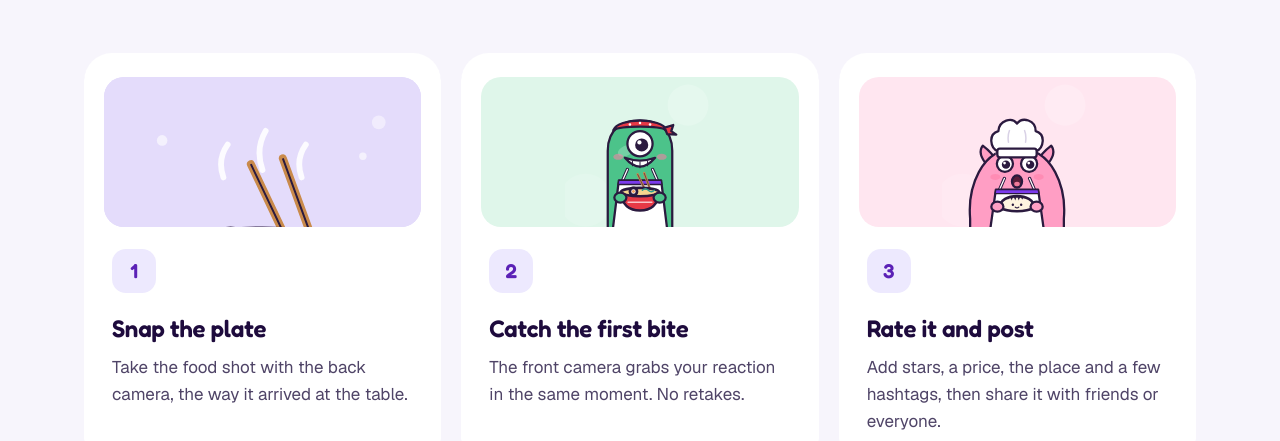
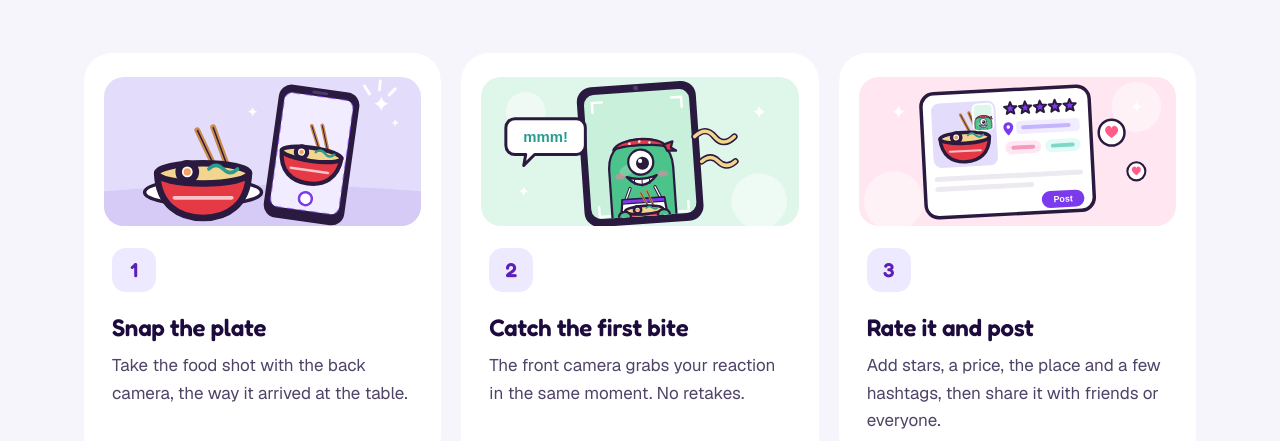
Before and after one commit to yaqsstudios-cravely/cravely-website, a plain HTML site: page index.html in a window 1280 px wide. Shown: the part 986-1427 px from the top of the page. Drawn offline with nearby package versions, Linux system fonts and the light colour scheme.

Commit message:
Add files via upload

```diff
--- a/index.html
+++ b/index.html
@@ -70,9 +70,9 @@
         <p>Anyone can make food look good. The face you pull on the first bite is what tells your friends whether it was worth it.</p>
       </div>
       <ol class="steps" data-stagger>
-        <li class="step"><div class="art" style="background:#E4DCFB"><img class="fill" src="plate.svg" alt=""></div><span class="num">1</span><h3>Snap the plate</h3><p>Take the food shot with the back camera, the way it arrived at the table.</p></li>
-        <li class="step"><div class="art" style="background:#DFF6EA"><img src="chef-noodle.svg" alt=""></div><span class="num">2</span><h3>Catch the first bite</h3><p>The front camera grabs your reaction in the same moment. No retakes.</p></li>
-        <li class="step"><div class="art" style="background:#FFE6F0"><img src="chef-bao.svg" alt=""></div><span class="num">3</span><h3>Rate it and post</h3><p>Add stars, a price, the place and a few hashtags, then share it with friends or everyone.</p></li>
+        <li class="step"><div class="art"><img class="full" src="step-snap.svg" alt="A phone taking a photo of a bowl of ramen"></div><span class="num">1</span><h3>Snap the plate</h3><p>Take the food shot with the back camera, the way it arrived at the table.</p></li>
+        <li class="step"><div class="art"><img class="full" src="step-bite.svg" alt="The front camera catching a chef monster's first bite"></div><span class="num">2</span><h3>Catch the first bite</h3><p>The front camera grabs your reaction in the same moment. No retakes.</p></li>
+        <li class="step"><div class="art"><img class="full" src="step-post.svg" alt="A finished post with stars, a place and hashtags, ready to share"></div><span class="num">3</span><h3>Rate it and post</h3><p>Add stars, a price, the place and a few hashtags, then share it with friends or everyone.</p></li>
       </ol>
     </div>
   </section>
--- a/site.css
+++ b/site.css
@@ -312,3 +312,8 @@ section[id]{scroll-margin-top:68px}
   .step:hover,.post:hover .reaction,.join-card:hover .join-crowd img{transform:none}
   .step:hover .art img,.post:hover .post-photo>img{transform:none}
 }
+
+/* how it works: purpose-drawn scenes fill the card's picture area */
+.step .art{background:none;aspect-ratio:640/300;height:auto}
+.step .art img.full{width:100%;height:100%;object-fit:cover}
+.step:hover .art img.full{transform:scale(1.04)}
```
Also changed, not shown: step-bite.svg (added), step-post.svg (added), step-snap.svg (added).
